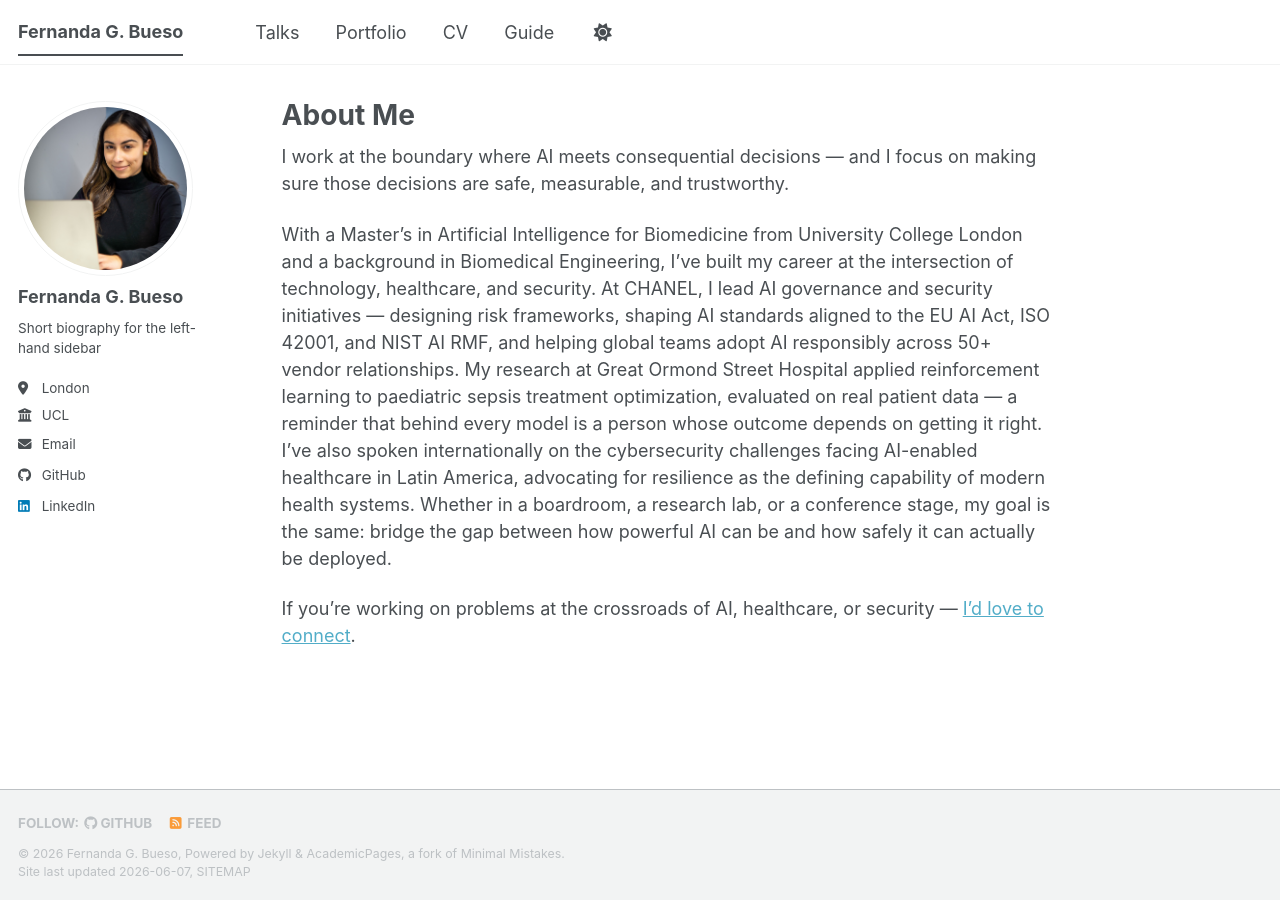
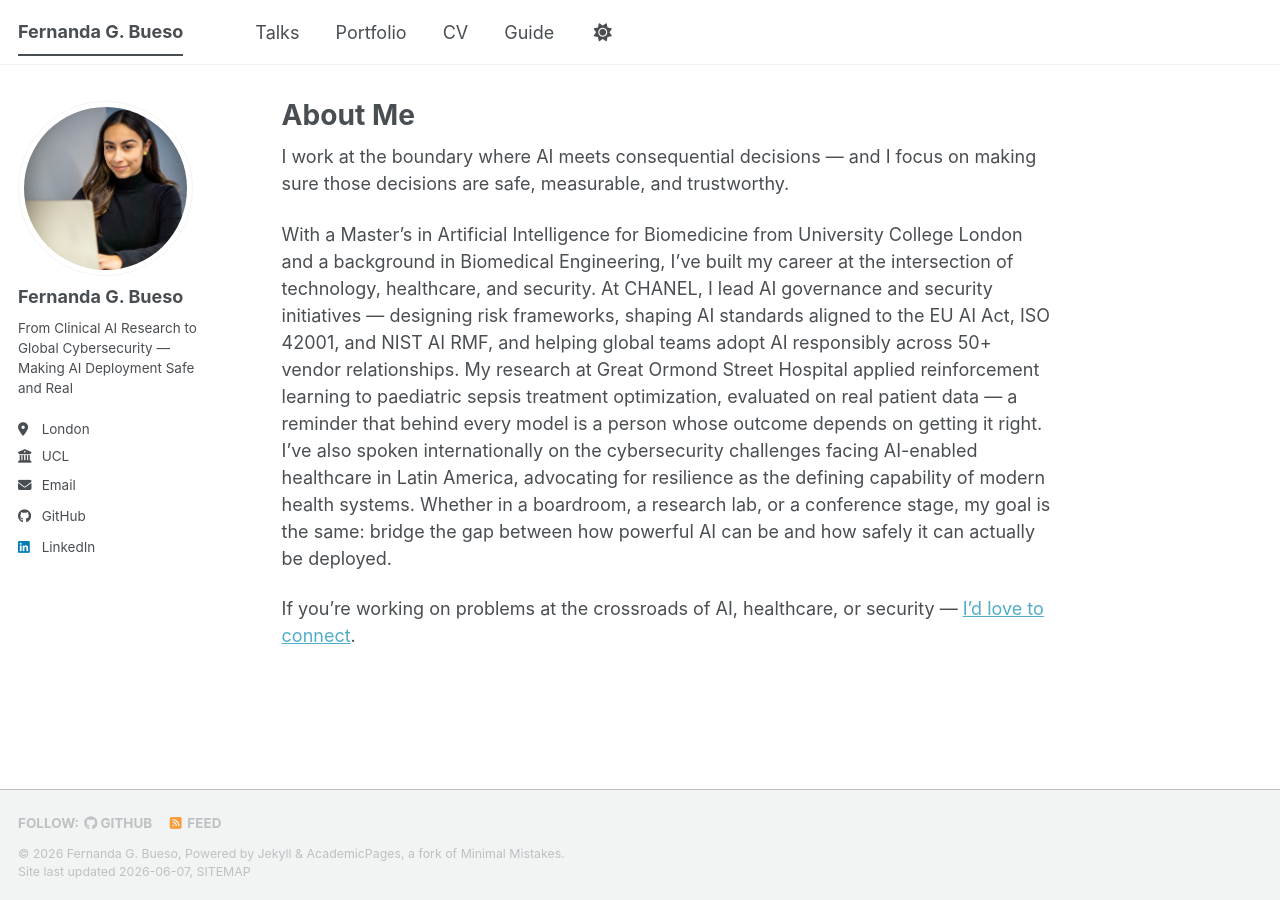
Before and after one commit to ferbueso/ferbueso.github.io, a Jekyll site: the page built from _pages/about.md, in a window 1280 px wide. Built offline with Jekyll 4.4.1, drawn with Linux system fonts in a browser that asks for light colours; a script bundle is joined from its source files by our own code; library files that are not in the unit come from our copies.

Commit message:
Update biography in _config.yml

```diff
--- a/_config.yml
+++ b/_config.yml
@@ -26,7 +26,7 @@ author:
   avatar           : "DSC06714.JPG"
   name             : "Fernanda G. Bueso"
   pronouns         : # example: "she/her"
-  bio              : "Short biography for the left-hand sidebar"
+  bio              : "From Clinical AI Research to Global Cybersecurity — Making AI Deployment Safe and Real"
   location         : "London"
   employer         : "UCL"
   uri              : # URL
```
